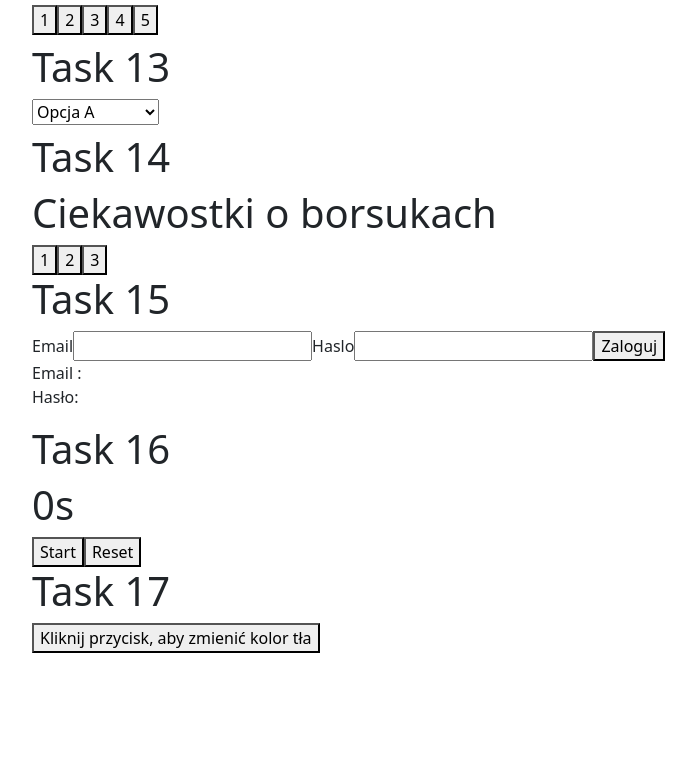
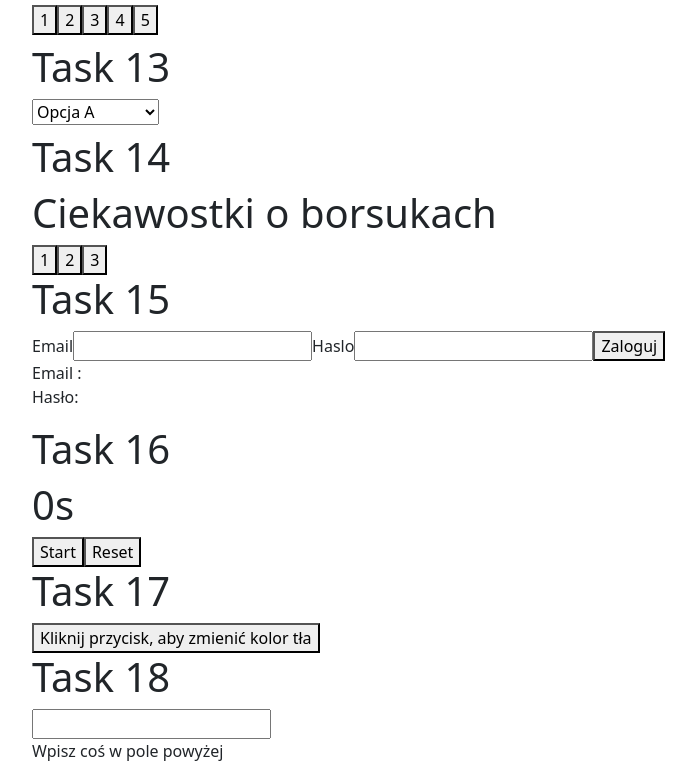
Before and after one commit to celnik-213/react, a React (Create React App) app: page / in a window 1280 px wide. Shown: the part 827-1606 px from the top of the page, without its empty margins (50-746 px from the left). Before the commit the page ends 1480 px from the top, so only its background shows below. Built offline with nearby package versions, Linux system fonts and the light colour scheme.

Commit message:
WpiszCos

```diff
--- a/src/App.js
+++ b/src/App.js
@@ -13,6 +13,7 @@ import Sekcje from './components/sekcje';
 import Login  from './components/login';
 import Timer from './components/Timer';
 import ClickAndChangeColor from './components/ClickAndChangeColor';
+import WpiszCos from './components/WpiszCos';
 
 function App() {
 
@@ -44,6 +45,9 @@ function App() {
             <Timer />
             <h1>Task 17</h1>
             <ClickAndChangeColor />
+            <h1>Task 18</h1>
+            <WpiszCos />
+
         </div>
 
     );
--- /dev/null
+++ b/src/components/WpiszCos.jsx
@@ -0,0 +1,27 @@
+import { useState, useEffect, use } from "react";
+
+const WpiszCos = () => {
+
+    const [text, setText] = useState({text:""});
+
+    const handleChange = (e) =>{
+        const {name,value} = e.target;
+        setText({ ...text, [name]: value});
+    }
+    const handleSumbit = (e) =>{
+        e.preventDefault();
+        alert(`Text : ${text.text}`)
+    }
+
+    return (
+        <>
+           <form onSumbit={handleSumbit} >
+            <input type="text" name="text" value={text.text} onChange = {handleChange} />
+           </form>
+           <p>{text.text === "" ? "Wpisz coś w pole powyżej" : text.text}</p>
+           </>
+
+    );
+};
+
+export default WpiszCos;
```
